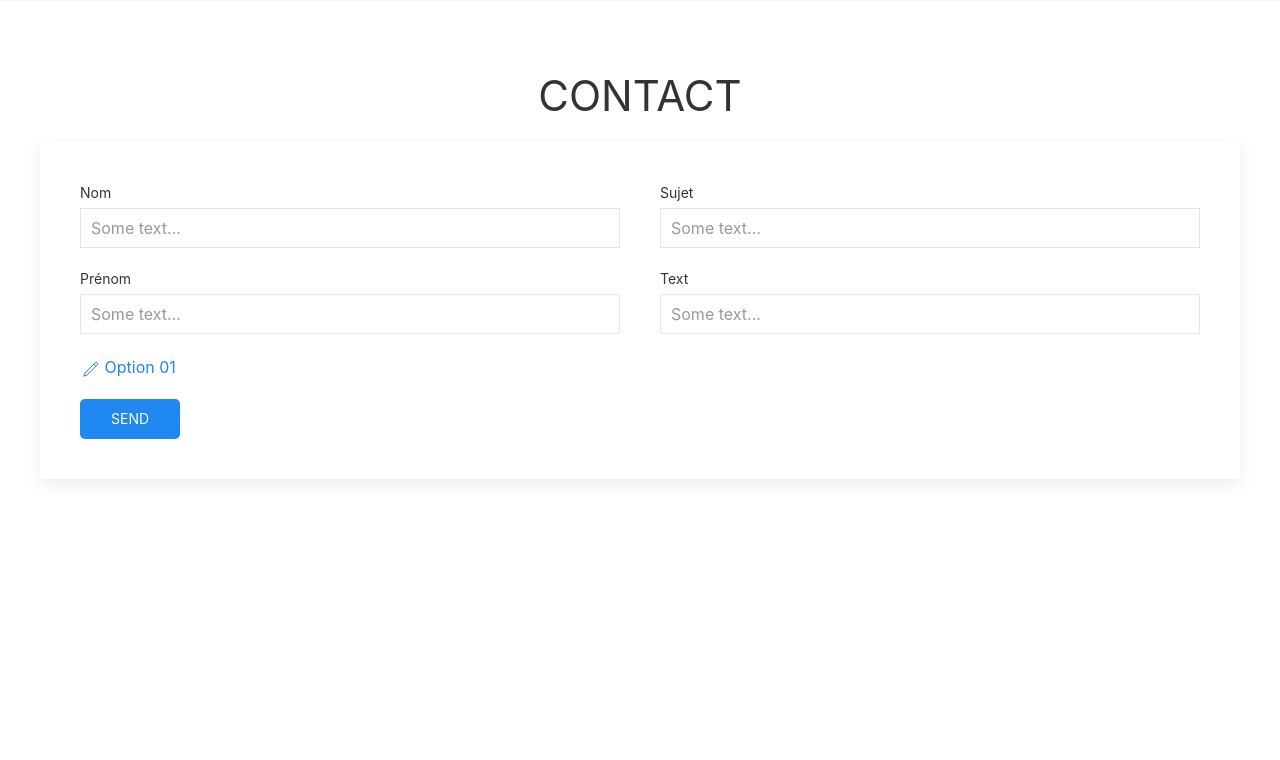
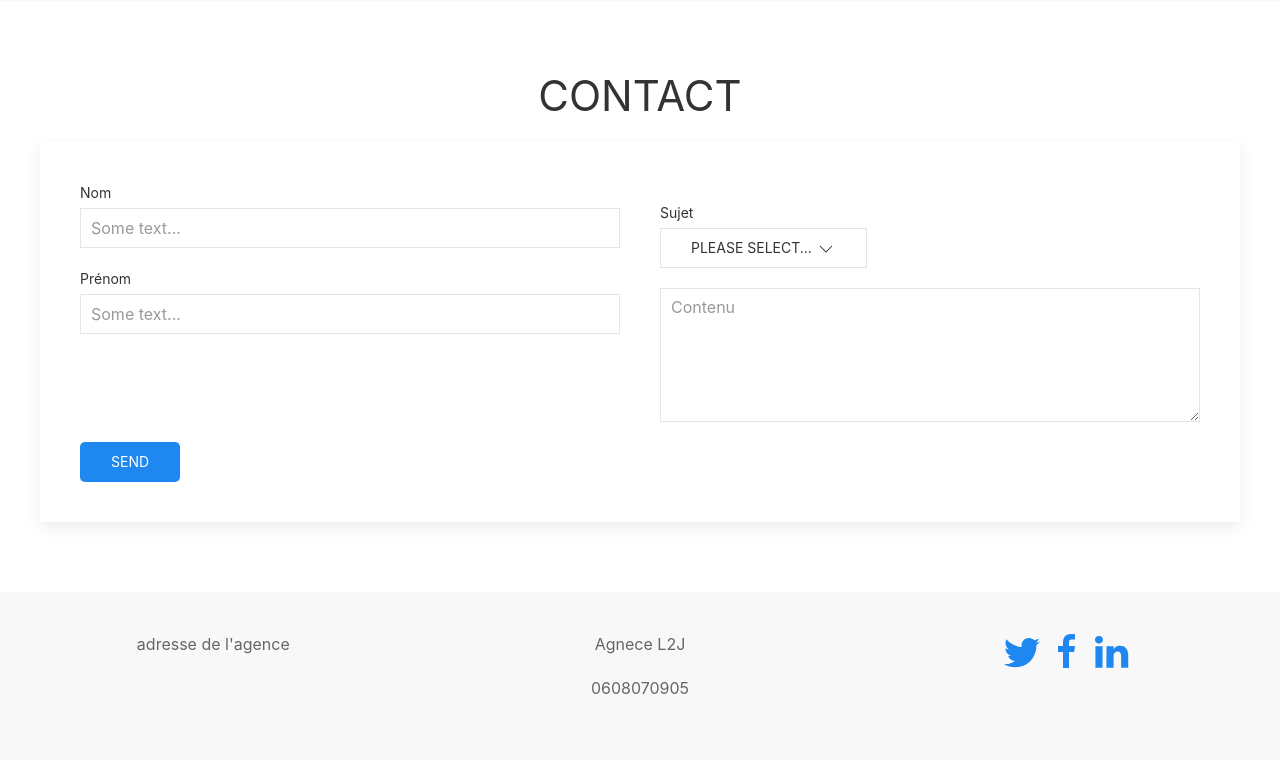
Before and after one commit to jm-Holland/repo_Agence-ljm, a Symfony app: template templates/home/index.html.twig in a window 1280 px wide. Shown: the part 3175-3935 px from the top of the page. Before the commit the page ends 3656 px from the top, so only its background shows below. Run offline with Twig, Linux system fonts and the light colour scheme; the template is opened without the code that fills it, so the values that code supplies are empty; some libraries are stand-ins or nearby versions.

Commit message:
Zooming INDEX inclu navbar et footer

```diff
--- a/templates/base.html.twig
+++ b/templates/base.html.twig
@@ -18,6 +18,7 @@
 
     {% block body %}{% endblock %}
 
+    {% include "partials/_footer.html.twig" %}
 
     {% block javascripts %}
     <script src="https://code.jquery.com/jquery-3.4.1.slim.min.js"
--- a/templates/home/index.html.twig
+++ b/templates/home/index.html.twig
@@ -340,35 +340,30 @@
                             </div>
                         </div>
                     </div>
-                    <div>
+                    <div class="uk-margin">
                         <div class="uk-margin">
-                            <label class="uk-form-label" for="form-stacked-text">Sujet</label>
-                            <div class="uk-form-controls">
-                                <input class="uk-input" id="form-stacked-text" type="text" placeholder="Some text...">
+                            <label for="subject" class="uk-form-label">Sujet</label>
+                            <div uk-form-custom="target: > * > span:first-child">
+                                <select>
+                                    <option value="">Please select...</option>
+                                    <option value="1">Option 01</option>
+                                    <option value="2">Option 02</option>
+                                    <option value="3">Option 03</option>
+                                    <option value="4">Option 04</option>
+                                </select>
+                                <button class="uk-button uk-button-default" type="button" tabindex="-1">
+                                    <span></span>
+                                    <span uk-icon="icon: chevron-down"></span>
+                                </button>
                             </div>
                         </div>
+
                         <div class="uk-margin">
-                            <label class="uk-form-label" for="form-stacked-text">Text</label>
-                            <div class="uk-form-controls">
-                                <input class="uk-input" id="form-stacked-text" type="text" placeholder="Some text...">
-                            </div>
+                            <textarea class="uk-textarea" rows="5" placeholder="Contenu"></textarea>
                         </div>
                     </div>
                 </div>
-                <div class="uk-margin">
-                    <div uk-form-custom="target: > * > span:last-child">
-                        <select>
-                            <option value="1">Option 01</option>
-                            <option value="2">Option 02</option>
-                            <option value="3">Option 03</option>
-                            <option value="4">Option 04</option>
-                        </select>
-                        <span class="uk-link">
-                            <span uk-icon="icon: pencil"></span>
-                            <span></span>
-                        </span>
-                    </div>
-                </div>
+
                 <button class="uk-button uk-button-primary uk-border-rounded">Send</button>
             </form>
         </div>
--- a/templates/partials/_footer.html.twig
+++ b/templates/partials/_footer.html.twig
@@ -0,0 +1,22 @@
+<footer>
+    <section class="uk-section-muted">
+        <div class="uk-grid-collapse uk-child-width-expand@s uk-text-center" uk-grid>
+            <div>
+                <div class="uk-background-muted uk-padding">adresse de l'agence</div>
+            </div>
+            <div>
+                <div class="uk-background-muted uk-padding">
+                    <p>Agnece L2J</p>
+                    <p>0608070905 </p>
+                </div>
+            </div>
+            <div>
+                <div class="uk-background-muted uk-padding">
+                    <a href=""><span uk-icon="icon: twitter; ratio: 2"></span></a>
+                    <a href=""><span uk-icon="icon: facebook; ratio: 2"></span></a>
+                    <a href=""><span uk-icon="icon: linkedin; ratio: 2"></span></a>
+                </div>
+            </div>
+        </div>
+    </section>
+</footer>
--- a/templates/partials/_navbar.html.twig
+++ b/templates/partials/_navbar.html.twig
@@ -43,6 +43,18 @@
                         Contact
                     </a>
                 </li>
+                <li>
+                    <a href="#">
+                        <span class="uk-icon uk-margin-small-right" uk-icon="icon: user"></span>
+                        <div class="uk-navbar-dropdown">
+                            <ul class="uk-nav uk-navbar-dropdown-nav">
+                                <li class="uk-active"><a href="#">Active</a></li>
+                                <li><a href="#">Connexion</a></li>
+                                <li><a href="#">Déconnexion</a></li>
+                            </ul>
+                        </div>
+                    </a>
+                </li>
             </ul>
         </div>
 
@@ -54,37 +66,43 @@
         <button class="uk-offcanvas-close" type="button" uk-close></button>
 
         <ul class="uk-nav uk-nav-default">
+
+            <li class="uk-nav-header">NAVBAR</li>
             <li>
-                <a href="{{ path('home_index')}}">
-                    <span class="uk-icon uk-margin-small-right" uk-icon="icon: home"></span>
-                    Home
+                <a href="#">
+                    <span class="uk-margin-small-right" uk-icon="icon: home"></span>
+                    home
                 </a>
             </li>
             <li>
                 <a href="#">
-                    <span class="uk-icon uk-margin-small-right" uk-icon="icon: star"></span>
+                    <span class="uk-margin-small-right" uk-icon="icon: star"></span>
                     Services
                 </a>
             </li>
             <li>
                 <a href="#">
-                    <span class="uk-icon uk-margin-small-right" uk-icon="icon: image"></span>
+                    <span class="uk-margin-small-right" uk-icon="icon: image"></span>
                     Portfolio
                 </a>
             </li>
             <li>
                 <a href="#">
-                    <span class="uk-icon uk-margin-small-right" uk-icon="icon: comment"></span>
+                    <span class="uk-margin-small-right" uk-icon="icon: comment"></span>
                     Blog
                 </a>
             </li>
             <li>
                 <a href="#">
-                    <span class="uk-icon uk-margin-small-right" uk-icon="icon: mail"></span>
-                    Contact
+                    <span class="uk-margin-small-right" uk-icon="icon: user"></span>
+                    User
                 </a>
+            <li class="uk-nav-divider"></li>
+            <ul class="uk-nav-sub">
+                <li><a href="#">Connexion</a></li>
+                <li><a href="#">Déconnexion</a></li>
+            </ul>
             </li>
         </ul>
-
     </div>
 </div>
```
